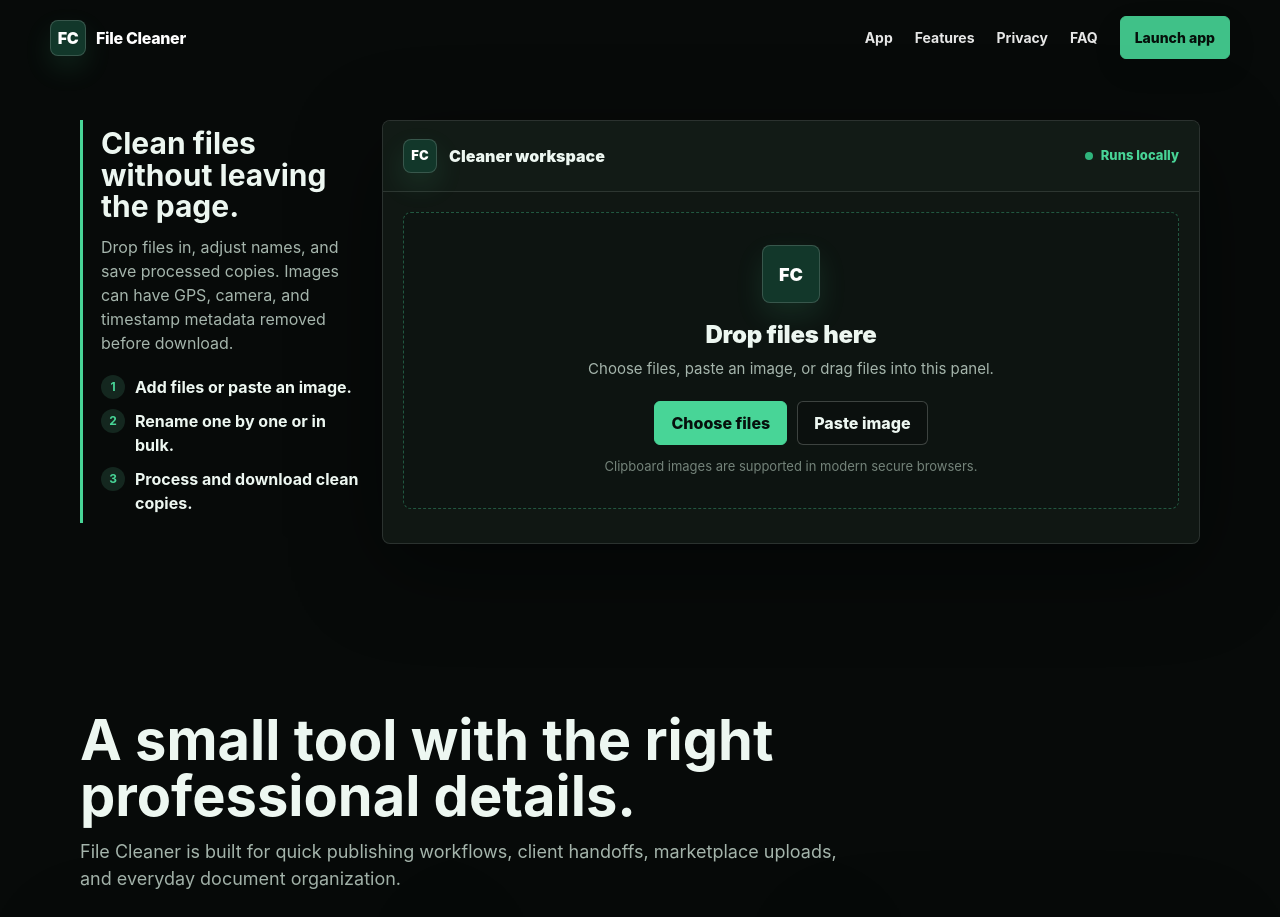
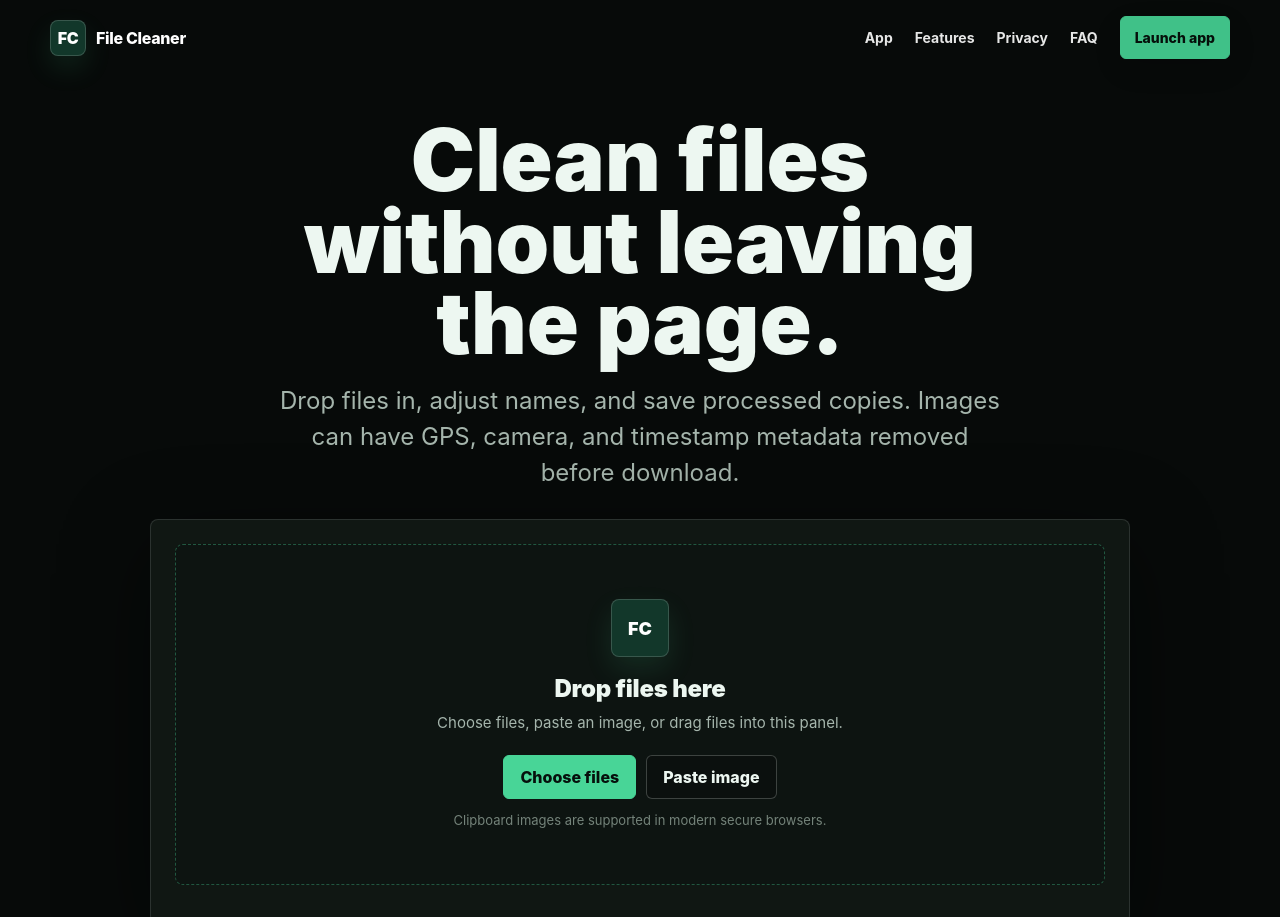
Before and after one commit to kingmed-rgb/filecleaner, a plain HTML site: page index.html in a window 1280 px wide. Shown: the top 917 px of the page. Drawn offline with Linux system fonts and the light colour scheme.

Commit message:
Rearrange upload section layout

```diff
--- a/index.html
+++ b/index.html
@@ -82,21 +82,13 @@ img{max-width:100%;display:block}
 .section-title h2{font-size:clamp(32px,5vw,56px);line-height:1;letter-spacing:0;margin:0 0 14px}
 .section-title p{font-size:18px;color:var(--muted);margin:0}
 .workspace-band{padding-top:120px}
-.workspace{display:grid;grid-template-columns:280px minmax(0,1fr);gap:22px;align-items:start}
-.rail{position:sticky;top:96px;border-left:3px solid var(--green);padding:8px 0 8px 18px}
-.rail h2{font-size:30px;line-height:1.05;margin:0 0 12px;letter-spacing:0}
-.rail p{color:var(--muted);margin:0 0 20px}
-.rail-list{display:grid;gap:10px;margin-top:18px}
-.rail-list div{display:flex;gap:10px;align-items:flex-start;color:#36433d;font-weight:700}
-.rail-num{width:24px;height:24px;border-radius:99px;background:var(--green-soft);color:var(--green-dark);display:grid;place-items:center;font-size:12px;flex:0 0 auto}
-.tool-shell{background:#fbfaf7;border:1px solid var(--line);border-radius:8px;box-shadow:var(--shadow);overflow:hidden}
-.tool-header{display:flex;align-items:center;justify-content:space-between;gap:16px;padding:18px 20px;border-bottom:1px solid var(--line);background:#fff}
-.tool-title{display:flex;align-items:center;gap:12px;font-weight:900}
-.tool-logo{width:34px;height:34px;border-radius:8px;background:var(--green-dark);color:#fff;display:grid;place-items:center;font-size:13px;font-weight:900}
-.tool-status{display:flex;align-items:center;gap:8px;color:var(--green);font-size:13px;font-weight:850;white-space:nowrap}
-.tool-status::before{content:"";width:8px;height:8px;border-radius:99px;background:#2fb47c}
-.app-area{padding:20px}
-#drop-zone{position:relative;border:1.5px dashed #9cb8aa;border-radius:8px;background:#f7fbf8;padding:32px 20px;text-align:center;transition:border-color .15s ease,background .15s ease,transform .15s ease}
+.workspace{display:grid;grid-template-columns:1fr;gap:28px;align-items:start;max-width:980px}
+.rail{position:static;border-left:0;padding:0;text-align:center;max-width:760px;margin:0 auto}
+.rail h2{font-size:clamp(44px,8vw,86px);line-height:.95;margin:0 0 18px;letter-spacing:0;font-weight:900}
+.rail p{color:var(--muted);margin:0 auto;font-size:clamp(18px,2.3vw,24px);max-width:720px}
+.tool-shell{background:#fbfaf7;border:1px solid var(--line);border-radius:8px;box-shadow:var(--shadow);overflow:hidden;width:100%}
+.app-area{padding:24px}
+#drop-zone{position:relative;border:1.5px dashed #9cb8aa;border-radius:8px;background:#f7fbf8;padding:54px 24px;text-align:center;transition:border-color .15s ease,background .15s ease,transform .15s ease}
 #drop-zone.drag-over{border-color:var(--green);background:#edf8f1;transform:translateY(-1px)}
 .drop-icon{width:58px;height:58px;margin:0 auto 14px;border-radius:8px;background:#12372a;color:#fff;display:grid;place-items:center;font-weight:950;font-size:18px;box-shadow:0 14px 34px rgba(18,55,42,.24)}
 .dz-title{font-size:24px;font-weight:900;letter-spacing:-.01em}
@@ -177,20 +169,19 @@ img{max-width:100%;display:block}
 .skip-link{background:#edf7f1;color:#070a09;border-color:#edf7f1}
 .site-header.is-scrolled{background:rgba(7,10,9,.86);box-shadow:0 1px 0 var(--line)}
 .site-header.is-scrolled .brand,.site-header.is-scrolled .nav-links{color:var(--ink)}
-.brand-mark,.tool-logo,.drop-icon{background:#12372a;box-shadow:inset 0 0 0 1px rgba(255,255,255,.16),0 12px 28px rgba(72,213,151,.12)}
+.brand-mark,.drop-icon{background:#12372a;box-shadow:inset 0 0 0 1px rgba(255,255,255,.16),0 12px 28px rgba(72,213,151,.12)}
 .nav-cta,.primary-link{background:var(--green);color:#06100c;border-color:var(--green)}
 .site-header.is-scrolled .nav-cta{background:var(--green);color:#06100c;border-color:var(--green)}
 .secondary-link{background:rgba(255,255,255,.06);border-color:rgba(255,255,255,.2);color:#fff}
 .tool-shell,.feature-card,.format-table,.faq details{background:var(--paper);border-color:var(--line);box-shadow:var(--shadow)}
-.tool-header,#bulk-bar,.file-card,#progress-wrap,.format-row.head{background:#121b16;border-color:var(--line)}
+#bulk-bar,.file-card,#progress-wrap,.format-row.head{background:#121b16;border-color:var(--line)}
 #drop-zone{background:#0d1411;border-color:rgba(72,213,151,.35)}
 #drop-zone.drag-over{background:#12231b;border-color:var(--green)}
 .field input,#bulk-bar input,.rename-input,.paste-btn,.small-btn,.action-secondary,.del-btn,.rand-btn{background:#0b100e;color:var(--ink);border-color:var(--line-strong)}
 .pick-btn,.action-primary{background:var(--green);color:#06100c;border-color:var(--green)}
 .pick-btn:hover,.action-primary:hover{background:#75e3b1}
 .paste-btn:hover,.small-btn:hover,.action-secondary:hover{border-color:rgba(237,247,241,.4)}
-.rail-list div,.fname,.format-name,.faq summary,.feature-card h3,.trust-item strong{color:var(--ink)}
-.rail-num{background:var(--green-soft);color:var(--green)}
+.fname,.format-name,.faq summary,.feature-card h3{color:var(--ink)}
 .file-badge{background:var(--blue-soft);color:var(--blue)}
 .status-ready{background:var(--amber-soft);color:var(--amber)}
 .status-done{background:var(--green-soft);color:var(--green)}
@@ -204,10 +195,7 @@ img{max-width:100%;display:block}
 @media (max-width:900px){
   .nav-links a:not(.nav-cta){display:none}
   .feature-grid,.privacy-grid,.workspace,.faq{grid-template-columns:1fr}
-  .trust-item{border-right:0;border-bottom:1px solid var(--line)}
-  .trust-item:last-child{border-bottom:0}
-  .rail{position:static;border-left:0;border-top:3px solid var(--green);padding:18px 0 0}
-  .workspace-band{padding-top:96px}
+  .workspace-band{padding-top:92px}
 }
 @media (max-width:640px){
   .site-header{padding:12px 14px}
@@ -218,9 +206,8 @@ img{max-width:100%;display:block}
   .nav-links{gap:0}
   .nav-cta{display:none}
   .section{padding:62px 18px}
-  .tool-header{align-items:flex-start;flex-direction:column}
   .app-area{padding:14px}
-  #drop-zone{padding:26px 14px}
+  #drop-zone{padding:34px 14px}
   #bulk-bar .bulk-fields,.utility-row,.format-row{grid-template-columns:1fr}
   .format-row.head{display:none}
   .format-row div{padding:11px 14px}
@@ -257,21 +244,9 @@ img{max-width:100%;display:block}
       <aside class="rail" aria-label="App summary">
         <h2>Clean files without leaving the page.</h2>
         <p>Drop files in, adjust names, and save processed copies. Images can have GPS, camera, and timestamp metadata removed before download.</p>
-        <div class="rail-list">
-          <div><span class="rail-num">1</span><span>Add files or paste an image.</span></div>
-          <div><span class="rail-num">2</span><span>Rename one by one or in bulk.</span></div>
-          <div><span class="rail-num">3</span><span>Process and download clean copies.</span></div>
-        </div>
       </aside>
 
       <section class="tool-shell" aria-label="File Cleaner app">
-        <div class="tool-header">
-          <div class="tool-title">
-            <span class="tool-logo">FC</span>
-            <span>Cleaner workspace</span>
-          </div>
-          <div class="tool-status">Runs locally</div>
-        </div>
         <div class="app-area">
           <div id="drop-zone">
             <div class="drop-icon" aria-hidden="true">FC</div>
```
